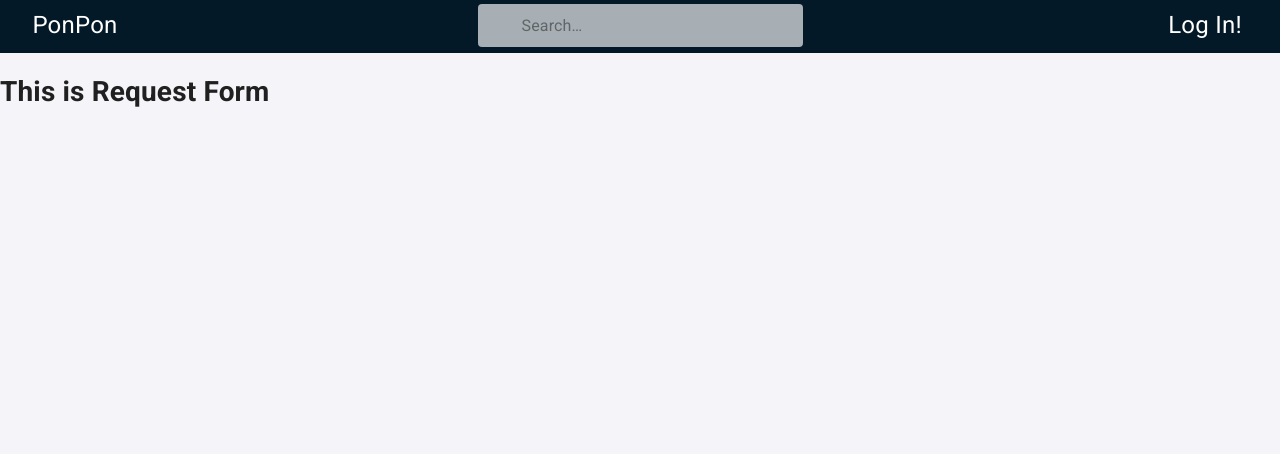
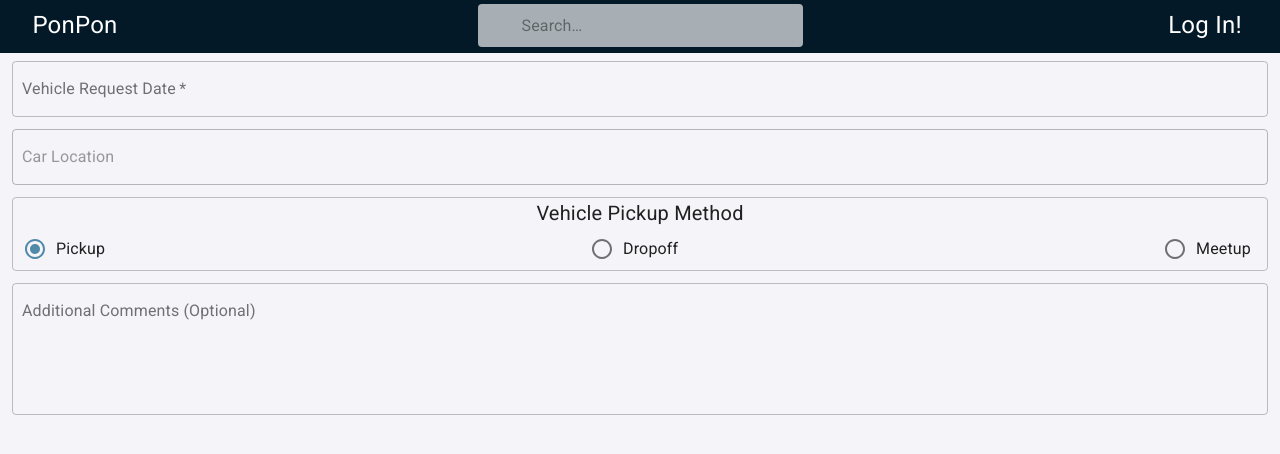
Before and after one commit to uprm-inso-4115-2020-2021-s2/semester-project-team-3, a Next.js app in the folder frontend/: page /request in a window 1280 px wide. Shown: the top 454 px of the page. Built offline with nearby package versions, Linux system fonts and the light colour scheme; no server answers.

Commit message:
made ui for request form, located in owner page temporarily

```diff
--- a/frontend/src/pages/request/index.tsx
+++ b/frontend/src/pages/request/index.tsx
@@ -1,8 +1,145 @@
+import { Box, Button, Checkbox, createStyles, Dialog, FormControlLabel, FormLabel, Grid, IconButton, InputAdornment, makeStyles, Radio, RadioGroup, TextField, Theme, Typography, useMediaQuery, useTheme } from "@material-ui/core";
+import { AddAPhotoRounded, PhotoCamera } from "@material-ui/icons";
+import React, { useEffect } from "react";
+import theme from "../theme";
 
-export default function Index(){
+
+export default function RequestForm(){
+    const classes = useStyles();
+
+    const [state, setState] = React.useState('pickup');
+
+    const [values, setValues] = React.useState<any>({  //change "any" to "formModel"
+        pickupDate: '',
+        carLocation: '',
+        pickupMethod: state, //state value
+        carDropLocation: '',
+        carMeetLocation: '',
+    });
+
+    const handleChange = (prop: any) => (event: React.ChangeEvent<HTMLInputElement>) => { // change "any" to "keyof formModel"
+        setValues({ ...values, [prop]: event.target.value });
+    };
+
+    const handleState = (event: React.ChangeEvent<HTMLInputElement>) => {
+        setState((event.target as HTMLInputElement).value);
+        console.log(state)
+    };
+
+    const pickupBody = () => {
+        if (state === "dropoff") {
+            return (
+                <Grid container direction="row" wrap="nowrap" className={classes.submitItem}>
+                    <TextField label="Where would you like the vehicle dropped off?" type="search" variant="outlined" required className={classes.submitTextField}
+                        value={values.carDropLocation}
+                        onChange={handleChange('carDropLocation')}
+                    />
+                </Grid>
+            )
+        } else if (state === "meetup") {
+            return (
+                <Grid container direction="row" wrap="nowrap" className={classes.submitItem}>
+                    <TextField label="Where will you meet for the vehicle?" type="search" variant="outlined" required className={classes.submitTextField}
+                        value={values.carMeetLocation}
+                        onChange={handleChange('carMeetLocation')}
+                    />
+                </Grid>
+            )
+        } else {
+            return(
+                <></>
+            )
+        }
+    }
+
     return(
-        <h1>This is Request Form</h1>
+        <Grid container direction="column" wrap="nowrap" className={classes.main}>
 
+            <Grid container direction="row" className={classes.submitItem}>
+                <TextField label="Vehicle Request Date" type="search" variant="outlined" required className={classes.submitTextField}
+                    value={values.pickupDate}
+                    onChange={handleChange('pickupDate')}
+                />
+            </Grid>
+
+            <Grid container direction="row" wrap="nowrap" className={classes.submitItem}>
+                <TextField label="Car Location" type="search" variant="outlined" disabled className={classes.submitTextField}
+                    value={values.carLocation}
+                    onChange={handleChange('carLocation')}
+                />
+            </Grid>
+
+            <Grid item className={classes.boxGridItem}>
+                <Box border={1} borderColor="grey.400" borderRadius="borderRadius" className={classes.boxBorder}>
+                    <RadioGroup value={state} onChange={handleState}>
+                        <Grid container direction="column" wrap="nowrap" alignItems="center" className={classes.checkContainer}>
+                            <Typography className={classes.checkText}>Vehicle Pickup Method</Typography>
+                            <Grid container direction="row" justify="space-between" className={classes.submitCheck}>
+                                <FormControlLabel control={<Radio color="primary" className={classes.radioIcon}/>} label="Pickup" value="pickup"/>
+                                <FormControlLabel control={<Radio color="primary" className={classes.radioIcon}/>} label="Dropoff" value="dropoff"/>
+                                <FormControlLabel control={<Radio color="primary" className={classes.radioIcon}/>} label="Meetup" value="meetup"/>
+                            </Grid>
+                        </Grid>
+                    </RadioGroup>
+                </Box>
+            </Grid>
+
+            {pickupBody()}
+
+            <Grid container direction="row" wrap="nowrap">
+                <TextField label="Additional Comments (Optional)" variant="outlined" fullWidth multiline rows={5} className={classes.submitDesc}/>
+            </Grid>
+
+        </Grid>
     )
 
 }
+
+const useStyles = makeStyles((theme: Theme) =>
+    createStyles({
+        [theme.breakpoints.down('sm')]: {
+            backgroundColor: theme.palette.secondary.main,
+        },
+        main: {
+            padding: theme.spacing(1),
+        },
+        submitItem: {
+
+        },
+        submitTextField: {
+            paddingLeft: theme.spacing(0.5),
+            paddingRight: theme.spacing(0.5),
+            paddingBottom: theme.spacing(1.5),
+            width: '100%',
+        },
+        boxGridItem: {
+            paddingLeft: theme.spacing(0.5),
+            paddingRight: theme.spacing(0.5),
+            paddingBottom: theme.spacing(1.5),
+        },
+        boxBorder: {
+
+        },
+        submitCheck: {
+            paddingLeft: theme.spacing(1.5),
+        },
+        submitDesc: {
+            paddingLeft: theme.spacing(0.5),
+            paddingRight: theme.spacing(0.5),
+        },
+
+        inputRoot: {
+            "&$disabled": {
+              color: theme.palette.common.black
+            }
+        },
+        disabled: {},
+
+        radioIcon: {
+
+        },
+        checkText: {
+            fontSize: 20
+        },
+    }),
+);
```
Also changed, not shown: frontend/src/pages/owner/index.tsx (+52 -1 lines).
